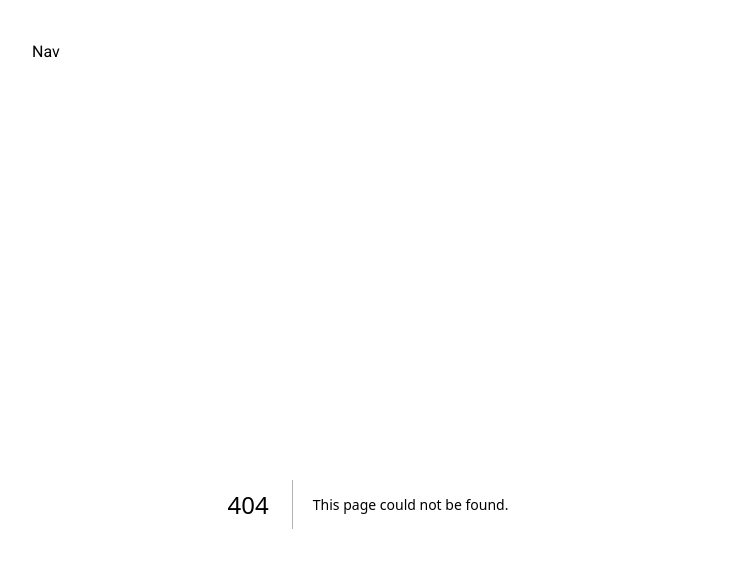
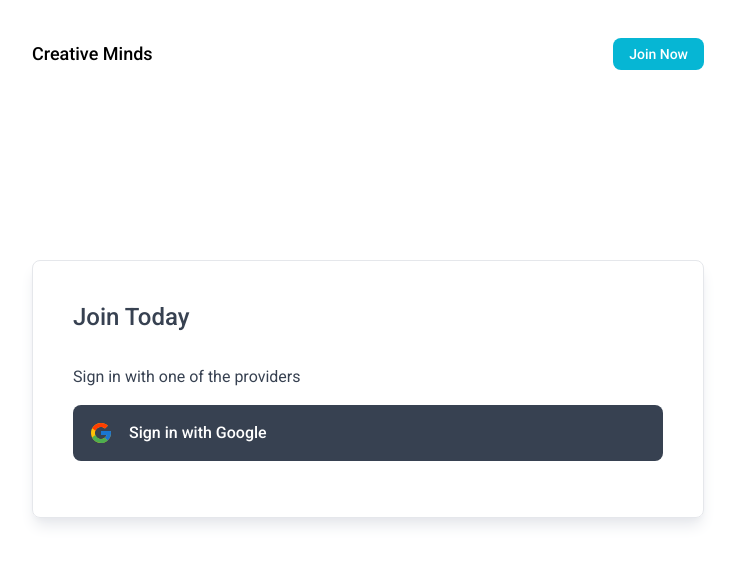
Before and after one commit to anji0114/Next_Firebase_Writing_App, a Next.js app: page /auth/login in a window 1280 px wide. Before the commit this address had no page. Shown: the top 568 px of the page, without its empty margins (272-1007 px from the left). Built offline with nearby package versions, Linux system fonts and the light colour scheme.

Commit message:
ログイン画面スタイルの実装

```diff
--- a/package.json
+++ b/package.json
@@ -15,7 +15,8 @@
     "firebase": "^9.16.0",
     "next": "13.1.5",
     "react": "18.2.0",
-    "react-dom": "18.2.0"
+    "react-dom": "18.2.0",
+    "react-icons": "^4.7.1"
   },
   "devDependencies": {
     "autoprefixer": "^10.4.13",
--- a/src/components/Nav.jsx
+++ b/src/components/Nav.jsx
@@ -1,7 +1,18 @@
+import Link from "next/link";
+
 export default function Nav() {
   return (
     <nav className="flex justify-between items-center py-10">
-      <h1>Nav</h1>
+      <Link href={"/"}>
+        <button className="text-lg font-medium">Creative Minds</button>
+      </Link>
+      <ul className="flex items-center gap-10">
+        <Link href={"/auth/login"}>
+          <span className="py-2 px-4 text-sm bg-cyan-500 text-white rounded-lg font-medium ml-8">
+            Join Now
+          </span>
+        </Link>
+      </ul>
     </nav>
   );
 }
--- a/src/pages/api/hello.js
+++ /dev/null
@@ -1,5 +0,0 @@
-// Next.js API route support: https://nextjs.org/docs/api-routes/introduction
-
-export default function handler(req, res) {
-  res.status(200).json({ name: 'John Doe' })
-}
--- /dev/null
+++ b/src/pages/auth/login.jsx
@@ -0,0 +1,19 @@
+import { FcGoogle } from "react-icons/fc";
+
+export default function Login() {
+
+  return (
+    <div className="py-6 mt-32">
+      <div className="border border-gray-200 shadow-lg shadow-gray-200 p-10 text-gray-700 rounded-lg">
+        <h2 className="text-2xl font-medium">Join Today</h2>
+        <div className="py-4">
+          <h3 className="py-4">Sign in with one of the providers</h3>
+          <button className="text-white bg-gray-700 w-full font-medium rounded-lg flex align-middle p-4 gap-4">
+            <FcGoogle className="text-2xl" />
+            Sign in with Google
+          </button>
+        </div>
+      </div>
+    </div>
+  );
+}
```
Also changed, not shown: 1 other file (tests, documents, lock files or other folders).
